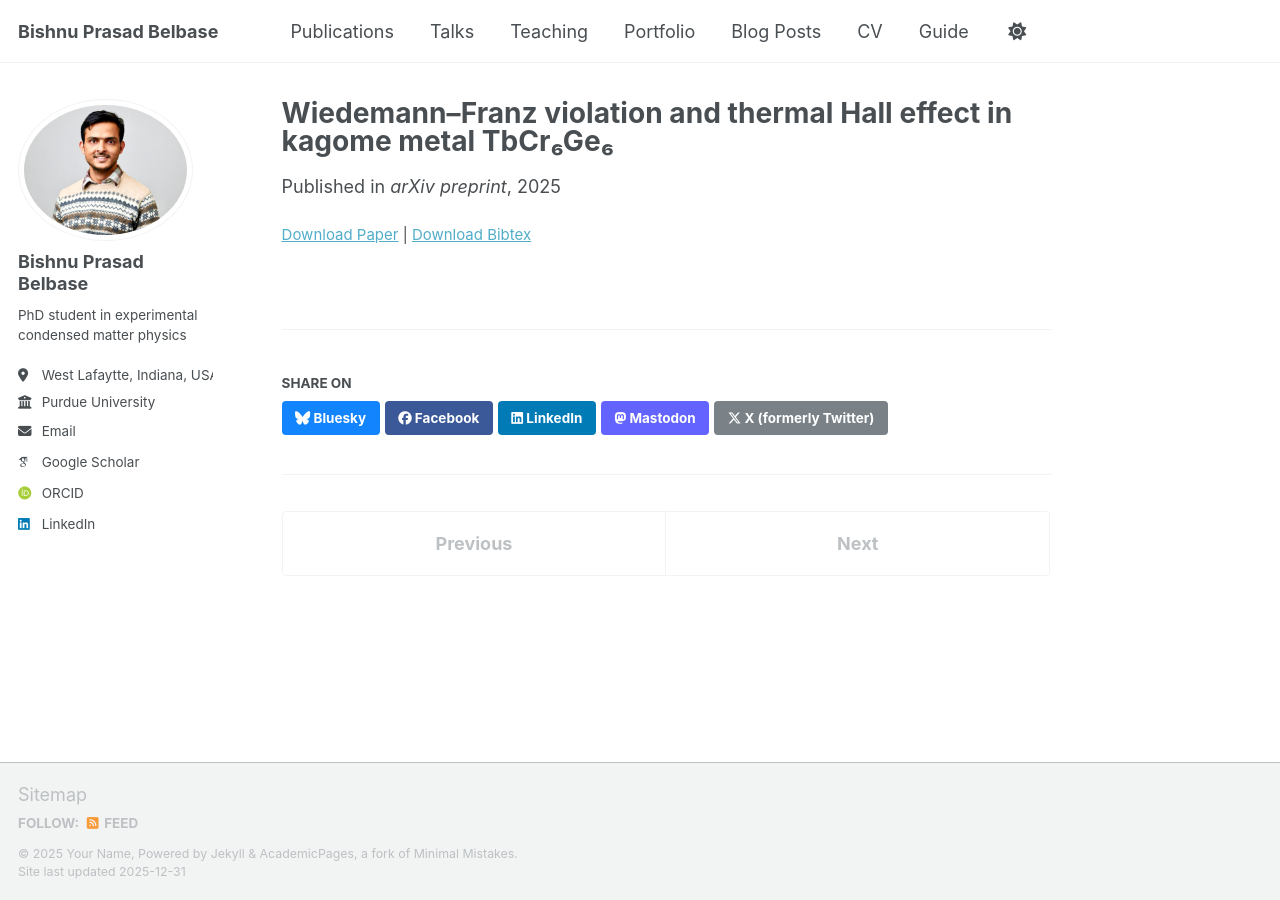
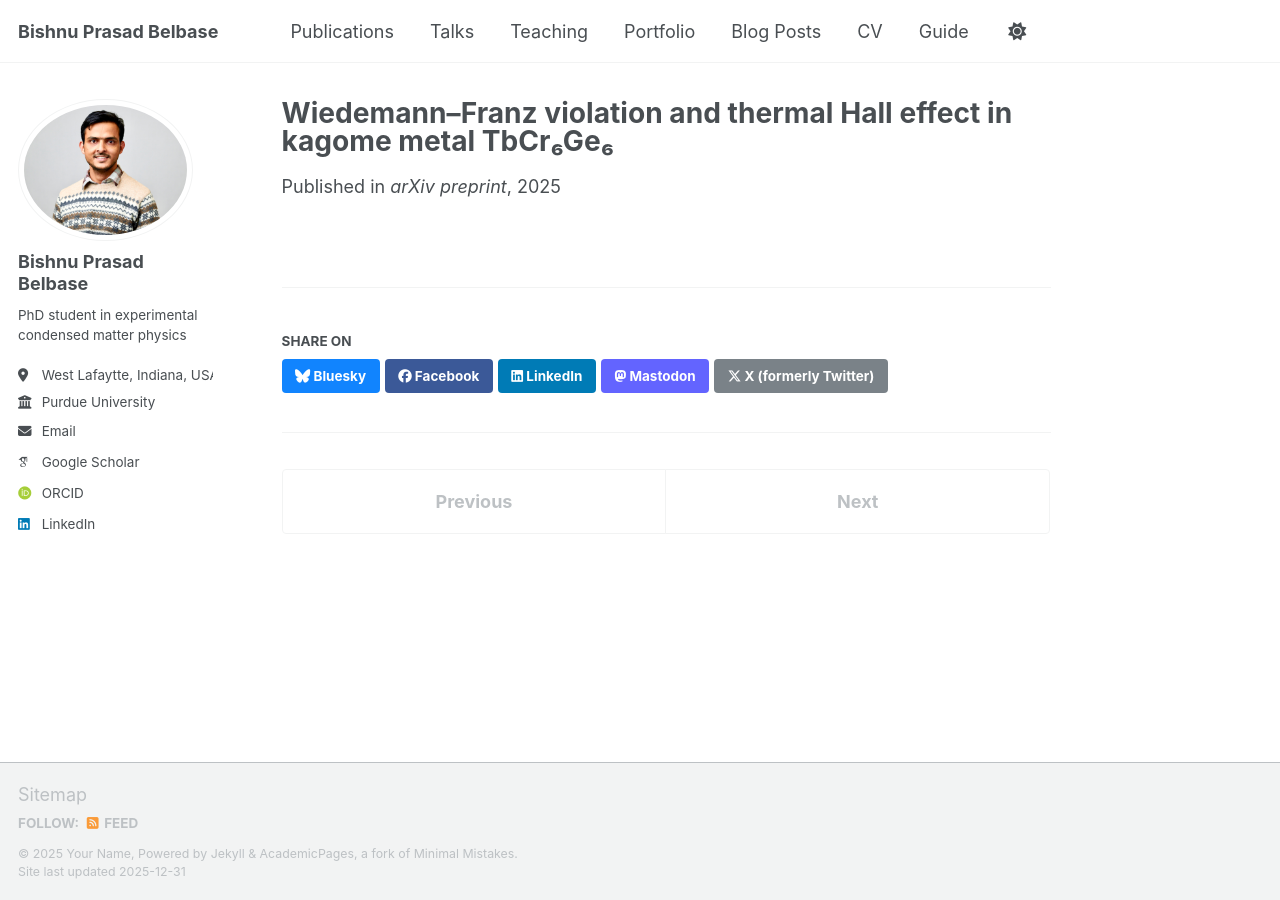
Before and after one commit to bbelbase8/bpb, a Jekyll site: the page built from _publications/2025-12-wiedemann-franz-tbcr6ge6.md, in a window 1280 px wide. Built offline with Jekyll 4.4.1, drawn with Linux system fonts in a browser that asks for light colours; some web fonts are replaced; a script bundle is joined from its source files by our own code; library files that are not in the unit come from our copies; part of the change alters nothing that is shown.

```diff
--- a/_publications/2025-12-wiedemann-franz-tbcr6ge6.md
+++ b/_publications/2025-12-wiedemann-franz-tbcr6ge6.md
@@ -7,7 +7,7 @@ excerpt: "Experimental evidence for a breakdown of the Wiedemann–Franz law and
 date: 2025-12-18
 venue: "arXiv preprint"
 paperurl: "https://arxiv.org/abs/2512.16868"
-bibtexurl: 'https://academicpages.github.io/files/bibtex1.bib'
+#bibtexurl: 'https://academicpages.github.io/files/bibtex1.bib'
 authors:
   - Jhinkyu Choi
   - Mohan B. Neupane
```
